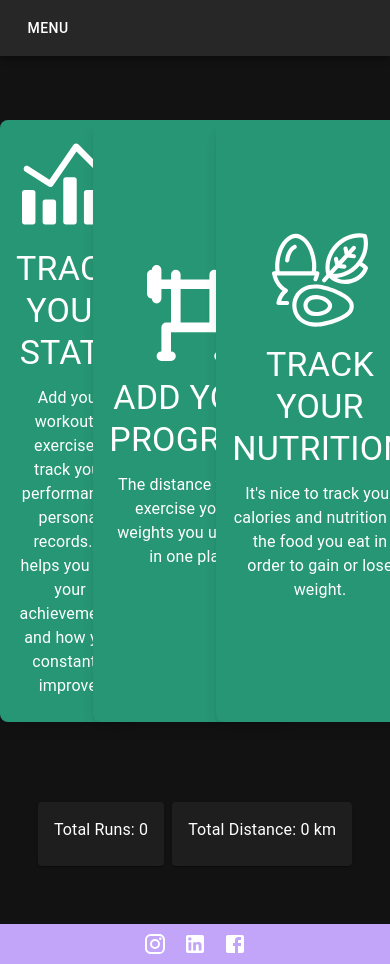
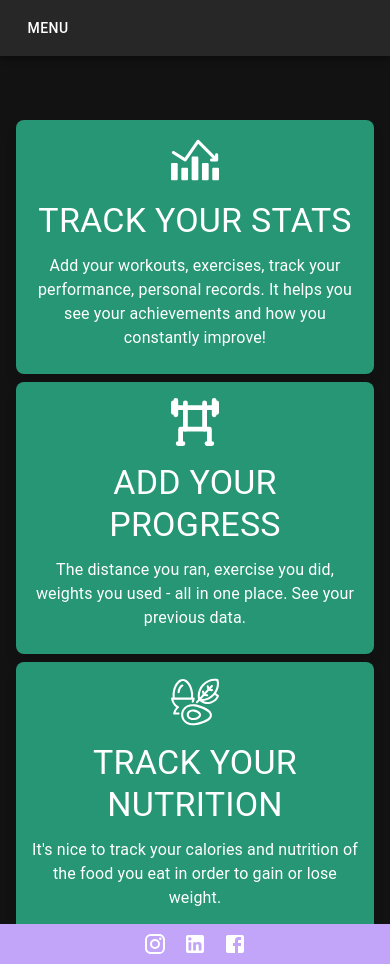
Before and after one commit to Minvydas-Staniulis/Fitee, a React (Create React App) app in the folder fitee/: page /app/home in a window 390 px wide. Built offline with nearby package versions, Linux system fonts and the light colour scheme.

Commit message:
responsive home

```diff
--- a/fitee/src/features/home/components/FirstCard.tsx
+++ b/fitee/src/features/home/components/FirstCard.tsx
@@ -4,18 +4,20 @@ import { StatisticsIcon } from "../../../assets/svg";
 
 export const FirstCard = () => {
   return (
+    <div className="mx-4 sm:mx-0">
       <CardContent className="bg-[#279674] rounded-lg shadow-lg p-6 flex flex-col items-center justify-center">
-      <StatisticsIcon className="w-24 h-24 text-white mb-4" />
+        <StatisticsIcon className="w-12 h-12 sm:w-24 sm:h-24 text-white mb-4" />
         <div className="flex flex-col gap-3 text-white text-center">
-        <Typography variant="h4" className="font-semibold">
+          <Typography variant="h4" className="font-semibold text-lg sm:text-xl">
             TRACK YOUR STATS
           </Typography>
-        <Typography variant="body1">
+          <Typography variant="body1" className="text-sm sm:text-base">
             Add your workouts, exercises, track your performance, personal
             records. It helps you see your achievements and how you constantly
             improve!
           </Typography>
         </div>
       </CardContent>
+    </div>
   );
 };
--- a/fitee/src/features/home/components/SecondCard.tsx
+++ b/fitee/src/features/home/components/SecondCard.tsx
@@ -4,17 +4,19 @@ import { BenchPressIcon } from "../../../assets/svg";
 
 export const SecondCard = () => {
   return (
+    <div className="mx-4 sm:mx-0">
       <CardContent className="bg-[#279674] rounded-lg shadow-lg p-6 flex flex-col items-center justify-center">
-      <BenchPressIcon className="w-24 h-24 text-white mb-4" />
+        <BenchPressIcon className="w-12 h-12 sm:w-24 sm:h-24 text-white mb-4" />
         <div className="flex flex-col gap-3 text-white text-center">
-        <Typography variant="h4" className="font-semibold">
+          <Typography variant="h4" className="font-semibold text-lg sm:text-xl">
             ADD YOUR PROGRESS
           </Typography>
-        <Typography variant="body1">
-          The distance you ran, exercise you did, weights you used - all in one
-          place.
+          <Typography variant="body1" className="text-sm sm:text-base">
+            The distance you ran, exercise you did, weights you used - all in
+            one place. See your previous data.
           </Typography>
         </div>
       </CardContent>
+    </div>
   );
 };
--- a/fitee/src/features/home/components/ThirdCard.tsx
+++ b/fitee/src/features/home/components/ThirdCard.tsx
@@ -4,17 +4,19 @@ import { NutritionIcon } from "../../../assets/svg";
 
 export const ThirdCard = () => {
   return (
+    <div className="mx-4 sm:mx-0">
       <CardContent className="bg-[#279674] rounded-lg shadow-lg p-6 flex flex-col items-center justify-center">
-      <NutritionIcon className="w-24 h-24 text-white mb-4" />
+        <NutritionIcon className="w-12 h-12 sm:w-24 sm:h-24 text-white mb-4" />
         <div className="flex flex-col gap-3 text-white text-center">
-        <Typography variant="h4" className="font-semibold">
+          <Typography variant="h4" className="font-semibold text-lg sm:text-xl">
             TRACK YOUR NUTRITION
           </Typography>
-        <Typography variant="body1">
-          It's nice to track your calories and nutrition of the food you eat in
-          order to gain or lose weight.
+          <Typography variant="body1" className="text-sm sm:text-base">
+            It's nice to track your calories and nutrition of the food you eat
+            in order to gain or lose weight.
           </Typography>
         </div>
       </CardContent>
+    </div>
   );
 };
--- a/fitee/src/features/home/routes/Home.tsx
+++ b/fitee/src/features/home/routes/Home.tsx
@@ -6,27 +6,18 @@ import { ThirdCard } from "../components/ThirdCard";
 export const Home = () => {
   return (
     <div className="flex flex-col h-screen">
-      <div className="flex gap-2 items-center justify-center pt-10">
-        <div
-          className="flex justify-center"
-          style={{ width: "30%", height: "100%" }}
-        >
+      <div className="flex flex-wrap justify-center pt-10 gap-2">
+        <div className="flex justify-center w-full sm:w-1/3">
           <FirstCard />
         </div>
-        <div
-          className="flex justify-center"
-          style={{ width: "30%", height: "100%" }}
-        >
+        <div className="flex justify-center w-full sm:w-1/3">
           <SecondCard />
         </div>
-        <div
-          className="flex justify-center"
-          style={{ width: "30%", height: "100%" }}
-        >
+        <div className="flex justify-center w-full sm:w-1/3">
           <ThirdCard />
         </div>
       </div>
-      <div className="flex gap-2 items-center justify-center pt-20">
+      <div className="flex flex-wrap justify-center pt-20 gap-2">
         <Card>
           <CardContent>
             <p>Total Runs: 0</p>
```
Lines whose indentation alone changed are shown as unchanged.
